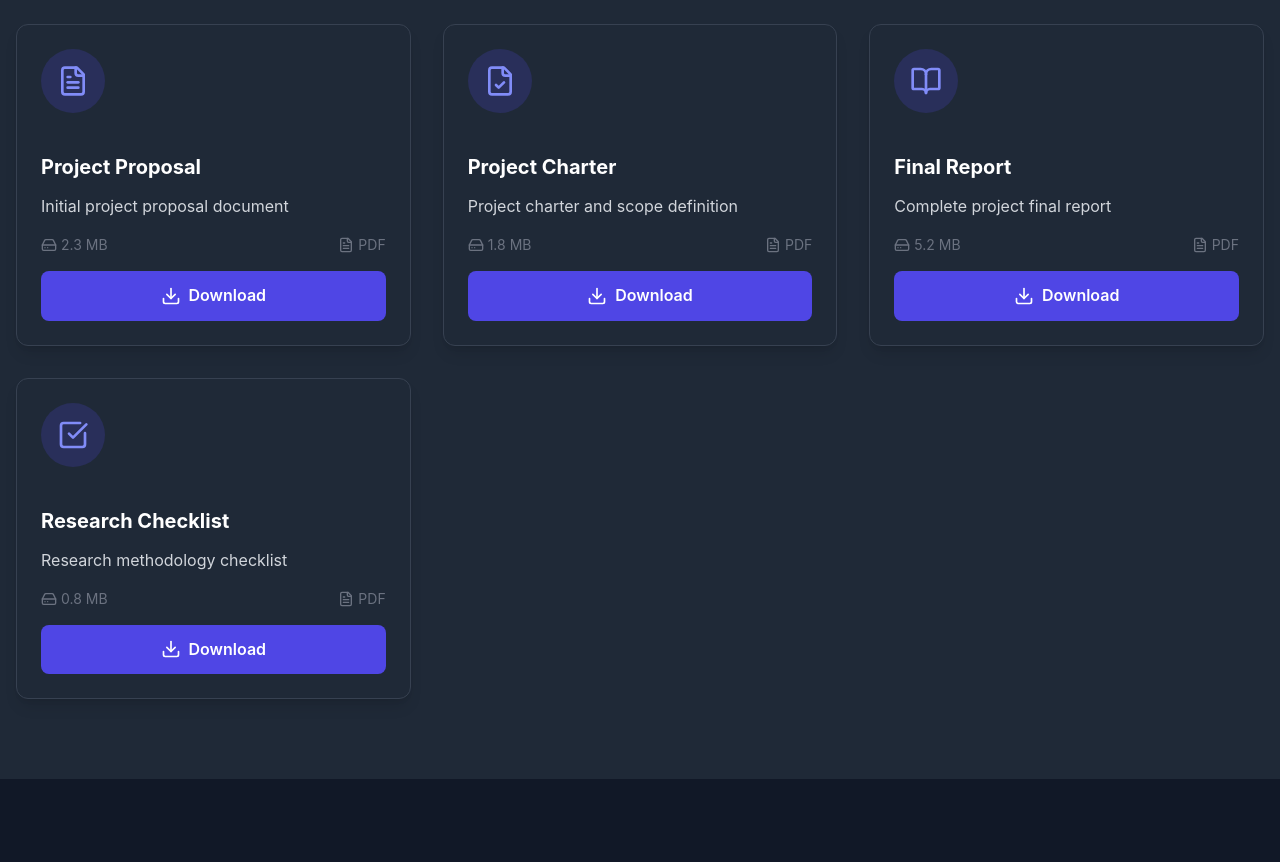
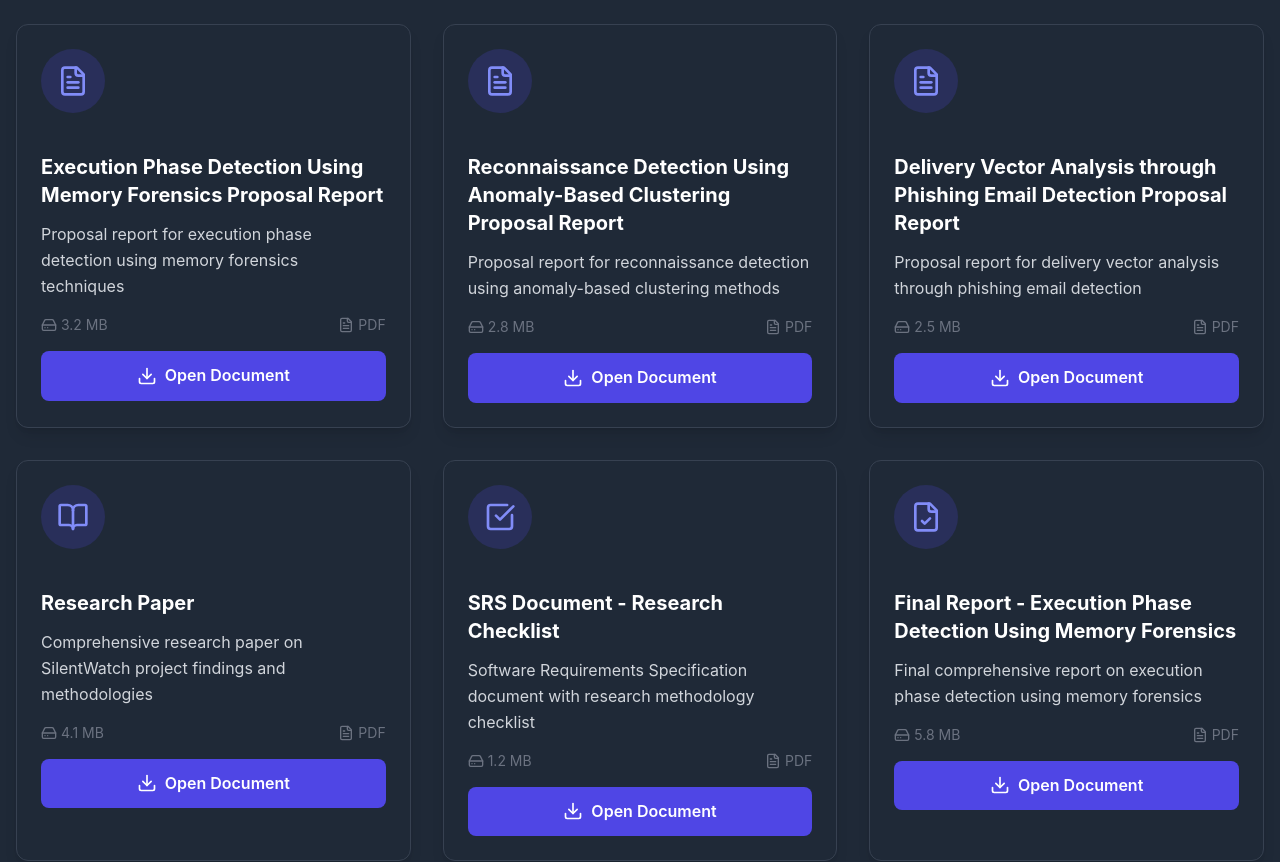
Before and after one commit to Dulitha99/Research-Website, a Next.js app: page /documents in a window 1280 px wide. Shown: the part 1040-1902 px from the top of the page. Built offline with nearby package versions, Linux system fonts and the light colour scheme.

Commit message:
Update documents and milestones data: Revise document titles, descriptions, and download URLs for clarity and accuracy. Add new documents including research papers and final reports. Update milestone statuses to reflect current progress and adjust descriptions for completed tasks.

```diff
--- a/data/documents.json
+++ b/data/documents.json
@@ -2,39 +2,75 @@
   "documents": [
     {
       "id": 1,
-      "title": "Project Proposal",
+      "title": "Execution Phase Detection Using Memory Forensics Proposal Report",
       "type": "PDF",
-      "size": "2.3 MB",
-      "description": "Initial project proposal document",
-      "downloadUrl": "/documents/proposal.pdf",
+      "size": "3.2 MB",
+      "description": "Proposal report for execution phase detection using memory forensics techniques",
+      "downloadUrl": "https://drive.google.com/file/d/15BeUVfpwEsITyKIP55-5dCtnCg67GyXd/view?usp=sharing",
       "icon": "FileText"
     },
     {
       "id": 2,
-      "title": "Project Charter",
+      "title": "Reconnaissance Detection Using Anomaly-Based Clustering Proposal Report",
       "type": "PDF",
-      "size": "1.8 MB",
-      "description": "Project charter and scope definition",
-      "downloadUrl": "/documents/charter.pdf",
+      "size": "2.8 MB",
+      "description": "Proposal report for reconnaissance detection using anomaly-based clustering methods",
+      "downloadUrl": "https://drive.google.com/file/d/14QtMrz_0c5W3gMTMDkYc6r-KHtFkil_U/view?usp=sharing",
+      "icon": "FileText"
+    },
+    {
+      "id": 3,
+      "title": "Delivery Vector Analysis through Phishing Email Detection Proposal Report",
+      "type": "PDF",
+      "size": "2.5 MB",
+      "description": "Proposal report for delivery vector analysis through phishing email detection",
+      "downloadUrl": "https://drive.google.com/file/d/1ByeX-xxwUSUmuwgAXG9MmTQjA1xLIflu/view?usp=sharing",
+      "icon": "FileText"
+    },
+    {
+      "id": 4,
+      "title": "Research Paper",
+      "type": "PDF",
+      "size": "4.1 MB",
+      "description": "Comprehensive research paper on SilentWatch project findings and methodologies",
+      "downloadUrl": "https://drive.google.com/file/d/1lwDwYGTRORd7UrVFIGdrBMYBgeMN7-l7/view?usp=sharing",
+      "icon": "BookOpen"
+    },
+    {
+      "id": 5,
+      "title": "SRS Document - Research Checklist",
+      "type": "PDF",
+      "size": "1.2 MB",
+      "description": "Software Requirements Specification document with research methodology checklist",
+      "downloadUrl": "https://drive.google.com/file/d/14LQ5LqvhQcTRf-KBxwdlAMNob4bSL3sN/view?usp=sharing",
+      "icon": "CheckSquare"
+    },
+    {
+      "id": 6,
+      "title": "Final Report - Execution Phase Detection Using Memory Forensics",
+      "type": "PDF",
+      "size": "5.8 MB",
+      "description": "Final comprehensive report on execution phase detection using memory forensics",
+      "downloadUrl": "https://docs.google.com/document/d/18puGHVbUAVvcJbfx9pSgrZv2mUp268zs/edit?usp=sharing&ouid=104756168652460646720&rtpof=true&sd=true",
       "icon": "FileCheck"
     },
     {
-      "id": 3,
-      "title": "Final Report",
+      "id": 7,
+      "title": "Project Charter",
       "type": "PDF",
-      "size": "5.2 MB",
-      "description": "Complete project final report",
-      "downloadUrl": "/documents/final-report.pdf",
-      "icon": "BookOpen"
+      "size": "1.5 MB",
+      "description": "Project charter defining scope, objectives, and project management framework",
+      "downloadUrl": "https://drive.google.com/file/d/1l9_U3zOOvtiR7jB6tdxbxkihOl7mS4bg/view?usp=drive_link",
+      "icon": "FileCheck"
     },
     {
-      "id": 4,
-      "title": "Research Checklist",
+      "id": 8,
+      "title": "Project Taf",
       "type": "PDF",
-      "size": "0.8 MB",
-      "description": "Research methodology checklist",
-      "downloadUrl": "/documents/checklist.pdf",
-      "icon": "CheckSquare"
+      "size": "0.9 MB",
+      "description": "Project Taf document outlining project technical specifications and requirements",
+      "downloadUrl": "https://drive.google.com/file/d/1mhkd_KM3vWes-nYXZLag5fKfOTw_vblh/view?usp=sharing",
+      "icon": "FileText"
     }
   ]
 }
--- a/src/app/documents/page.tsx
+++ b/src/app/documents/page.tsx
@@ -21,10 +21,35 @@ export default function Documents() {
   };
 
   const handleDownload = (url: string, title: string) => {
-    // In a real application, this would trigger the actual download
-    console.log(`Downloading ${title} from ${url}`);
-    // For demo purposes, we'll show an alert
-    alert(`Downloading ${title}...`);
+    console.log(`Opening ${title} from ${url}`);
+
+    // Handle Google Drive links
+    if (url.includes('drive.google.com')) {
+      // Convert Google Drive view links to direct download links
+      let downloadUrl = url;
+
+      if (url.includes('/file/d/')) {
+        // Extract file ID from Google Drive URL
+        const fileIdMatch = url.match(/\/file\/d\/([a-zA-Z0-9-_]+)/);
+        if (fileIdMatch) {
+          const fileId = fileIdMatch[1];
+          downloadUrl = `https://drive.google.com/uc?export=download&id=${fileId}`;
+        }
+      } else if (url.includes('/document/d/')) {
+        // Handle Google Docs links - convert to PDF export
+        const docIdMatch = url.match(/\/document\/d\/([a-zA-Z0-9-_]+)/);
+        if (docIdMatch) {
+          const docId = docIdMatch[1];
+          downloadUrl = `https://docs.google.com/document/d/${docId}/export?format=pdf`;
+        }
+      }
+
+      // Open the download link in a new tab
+      window.open(downloadUrl, '_blank', 'noopener,noreferrer');
+    } else {
+      // For other URLs, open directly
+      window.open(url, '_blank', 'noopener,noreferrer');
+    }
   };
 
   return (
@@ -91,7 +116,7 @@ export default function Documents() {
                       className="w-full bg-indigo-600 text-white px-4 py-3 rounded-lg font-semibold flex items-center justify-center space-x-2 hover:bg-indigo-700 transition-all duration-300"
                     >
                       <Download className="w-5 h-5" />
-                      <span>Download</span>
+                      <span>Open Document</span>
                     </motion.button>
                   </div>
                 </Card>
--- a/src/app/page.tsx
+++ b/src/app/page.tsx
@@ -53,7 +53,7 @@ export default function Home() {
   ];
 
   return (
-    <div className="min-h-screen">
+    <div>
       {/* Hero Section */}
       <HeroSection
         title="SilentWatch"
@@ -272,46 +272,6 @@ export default function Home() {
         </div>
       </section>
 
-      {/* Call to Action Section */}
-      <section className="py-20 bg-gradient-to-br from-gray-900 via-gray-800 to-indigo-900 text-white">
-        <div className="container mx-auto px-4 text-center">
-          <motion.div
-            initial={{ opacity: 0, y: 30 }}
-            whileInView={{ opacity: 1, y: 0 }}
-            transition={{ duration: 0.8 }}
-            viewport={{ once: true }}
-            className="max-w-4xl mx-auto"
-          >
-            <h2 className="text-4xl font-bold mb-6">
-              Join the SilentWatch Revolution
-            </h2>
-            <p className="text-xl text-gray-300 mb-8">
-              Be part of the next generation of cybersecurity defense. SilentWatch is redefining how we detect and mitigate Advanced Persistent Threats in real-time.
-            </p>
-            <div className="flex flex-col sm:flex-row gap-4 justify-center">
-              <Link href="/contact">
-                <motion.button
-                  whileHover={{ scale: 1.05, y: -2 }}
-                  whileTap={{ scale: 0.95 }}
-                  className="bg-indigo-600 text-white px-8 py-4 rounded-lg font-semibold flex items-center space-x-2 shadow-lg hover:shadow-xl hover:bg-indigo-700 transition-all duration-300"
-                >
-                  <span>Get in Touch</span>
-                  <ArrowRight className="w-5 h-5" />
-                </motion.button>
-              </Link>
-              <Link href="/documents">
-                <motion.button
-                  whileHover={{ scale: 1.05, y: -2 }}
-                  whileTap={{ scale: 0.95 }}
-                  className="border-2 border-indigo-600 text-indigo-400 px-8 py-4 rounded-lg font-semibold hover:bg-indigo-600 hover:text-white transition-all duration-300"
-                >
-                  View Documents
-                </motion.button>
-              </Link>
-            </div>
-          </motion.div>
-        </div>
-      </section>
     </div>
   );
 }
--- a/src/app/presentations/page.tsx
+++ b/src/app/presentations/page.tsx
@@ -14,21 +14,15 @@ export default function Presentations() {
       case 'completed':
         return <CheckCircle className="w-5 h-5 text-green-500" />;
       case 'upcoming':
-        return <Clock className="w-5 h-5 text-indigo-400" />;
+        return <Clock className="w-5 h-5 text-orange-400" />;
       default:
         return <Calendar className="w-5 h-5 text-gray-400" />;
     }
   };
 
   const getStatusColor = (status: string) => {
-    switch (status) {
-      case 'completed':
-        return 'border-green-500 bg-green-50';
-      case 'upcoming':
-        return 'border-indigo-400 bg-indigo-600/20';
-      default:
-        return 'border-gray-300 bg-gray-50';
-    }
+    // Use consistent styling for all cards regardless of status
+    return 'border-gray-700 bg-gray-800';
   };
 
   const handleViewPresentation = (slidesUrl: string, title: string) => {
@@ -100,7 +94,7 @@ export default function Presentations() {
                       <div className="flex items-center space-x-2">
                         {getStatusIcon(presentation.status)}
                         <span className={`font-medium ${
-                          presentation.status === 'completed' ? 'text-green-400' : 'text-indigo-400'
+                          presentation.status === 'completed' ? 'text-green-400' : 'text-orange-400'
                         }`}>
                           {presentation.status === 'completed' ? 'Completed' : 'Upcoming'}
                         </span>
@@ -197,7 +191,7 @@ export default function Presentations() {
                       <div className="flex items-center space-x-2">
                         {getStatusIcon(presentation.status)}
                         <span className={`text-sm font-medium ${
-                          presentation.status === 'completed' ? 'text-green-400' : 'text-indigo-400'
+                          presentation.status === 'completed' ? 'text-green-400' : 'text-orange-400'
                         }`}>
                           {presentation.status === 'completed' ? 'Completed' : 'Upcoming'}
                         </span>
```
Also changed, not shown: data/milestones.json (+7 -7 lines).
